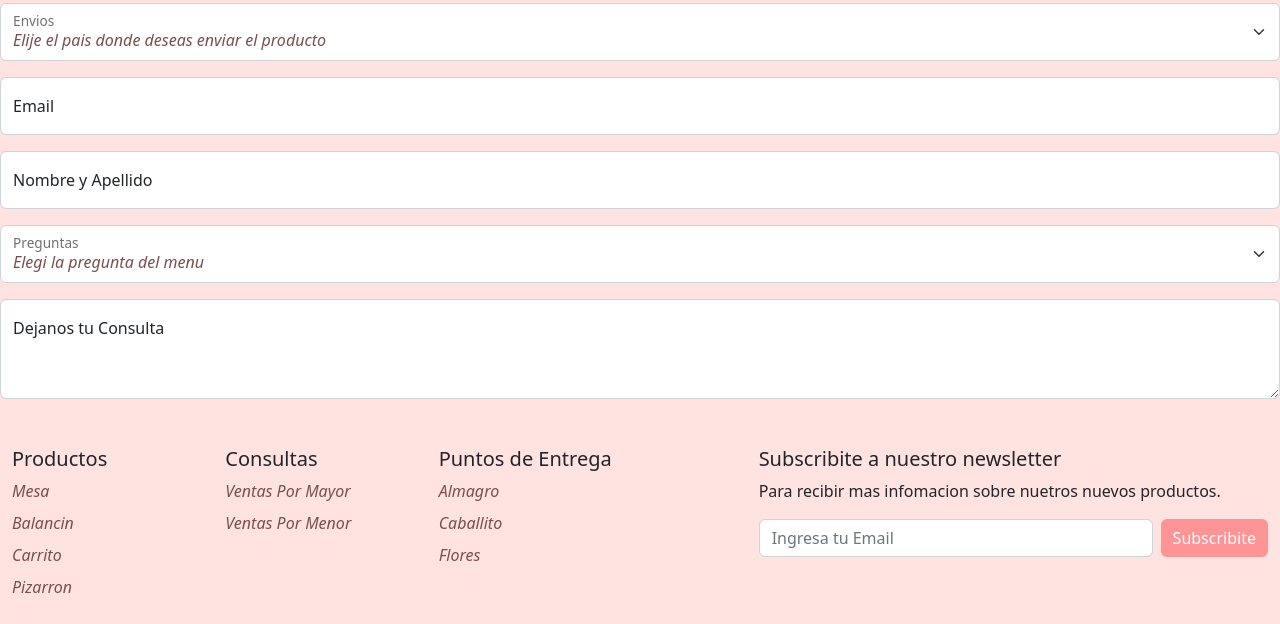
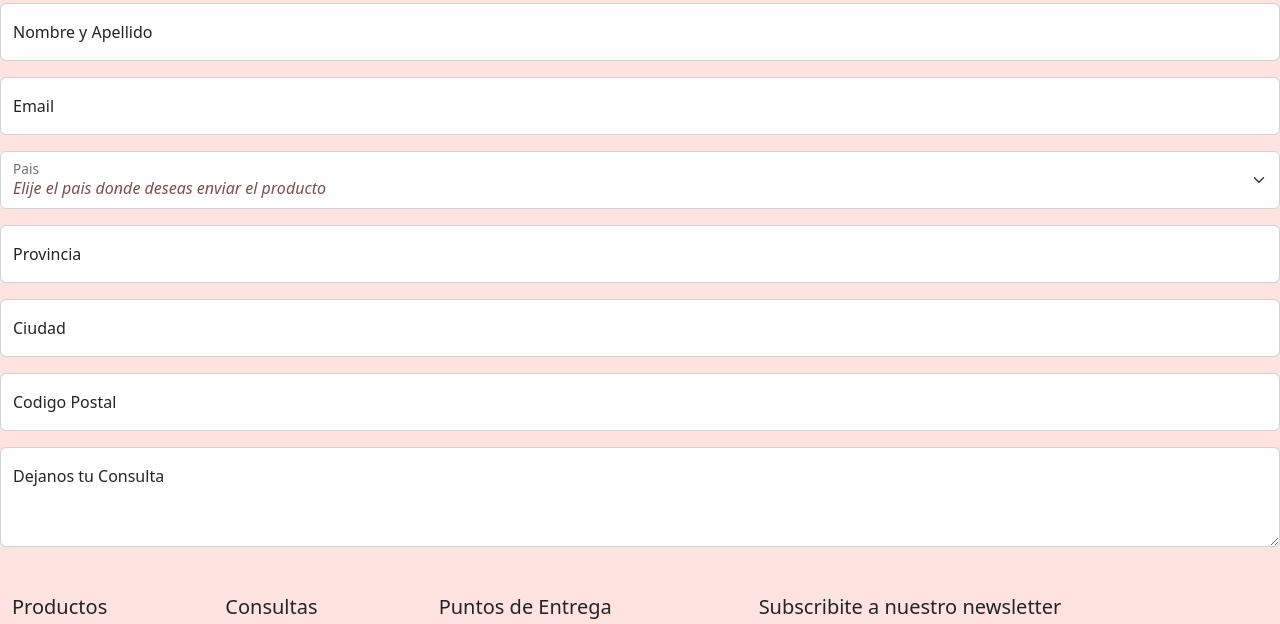
Before and after one commit to Pmonti1982/PreEntrega3_Monti, a website: page contacto.html in a window 1280 px wide. Shown: the part 132-756 px from the top of the page. Drawn offline with nearby package versions, Linux system fonts and the light colour scheme.

Commit message:
Modificacion de campos formualrio

```diff
--- a/contacto.html
+++ b/contacto.html
@@ -60,17 +60,12 @@
     <main>
       <h1>Dejanos tus Consultas</h1>
       <!--Comienzo Formulario-->
-      <!--Envios-->
+      <!--Nombre-->
       <div class="form-floating mb-3">
-        <select class="form-select" id="envios" name="envios" aria-label="Pais">
-          <option selected>Elije el pais donde deseas enviar el producto</option>
-          <option value="1">Argentina</option>
-          <option value="2">Uruguay</option>
-          <option value="3">Chile</option>
-        </select>
-        <label for="envios">Envios</label>
+        <input type="text" class="form-control" id="nombre" name="nombre" placeholder="Nombre y Apellido">
+        <label for="nombre">Nombre y Apellido</label>
       </div>
-      <!--Envios-->
+      <!--Nombre-->
 
       <!--Email-->
       <div class="form-floating mb-3">
@@ -79,27 +74,40 @@
       </div>
       <!--Email-->
 
-      <!--Nombre-->
+      <!--Pais-->
       <div class="form-floating mb-3">
-        <input type="text" class="form-control" id="nombre" name="nombre" placeholder="Nombre y Apellido">
-        <label for="nombre">Nombre y Apellido</label>
+        <select class="form-select" id="pais" name="pais" aria-label="Pais">
+          <option selected>Elije el pais donde deseas enviar el producto</option>
+          <option value="1">Argentina</option>
+          <option value="2">Uruguay</option>
+          <option value="3">Chile</option>
+        </select>
+        <label for="pais">Pais</label>
       </div>
+      <!--Pais-->
 
-      <!--Nombre-->
+      <!--Provincia-->
+      <div class="form-floating mb-3">
+        <input type="text" class="form-control" id="provincia" name="provincia" placeholder="Provincia">
+        <label for="provincia">Provincia</label>
+      </div>
+      <!--Provincia-->
 
-      <!--Preguntas 1-->
+      <!--Ciudad-->
       <div class="form-floating mb-3">
-        <select class="form-select" id="pregunta" name="pregunta" aria-label="Floating label select example">
-          <option selected>Elegi la pregunta del menu</option>
-          <option value="1">Precios</option>
-          <option value="2">Envios</option>
-          <option value="3">Paleta de Colores</option>
-        </select>
-        <label for="pregunta">Preguntas</label>
+        <input type="text" class="form-control" id="ciudad" name="ciudad" placeholder="Ciudad">
+        <label for="ciudad">Ciudad</label>
       </div>
-      <!--Preguntas 1-->
+      <!--Ciudad-->
 
-      <!--Preguntas 2-->
+      <!--Codigo Postal-->
+      <div class="form-floating mb-3">
+        <input type="text" class="form-control" id="cp" name="cp" placeholder="Codigo Postal">
+        <label for="cp">Codigo Postal</label>
+      </div>
+      <!--Ciudad-->
+
+      <!--Preguntas-->
       <div class="form-floating">
         <textarea class="form-control" id="floatingTextarea2" placeholder="Leave a comment here" style="height: 100px"></textarea>
         <label for="floatingTextarea2">Dejanos tu Consulta</label>
```
